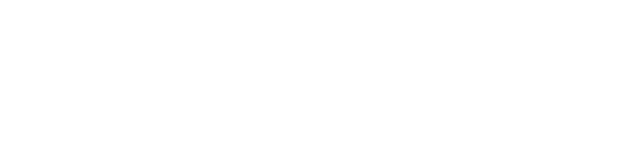
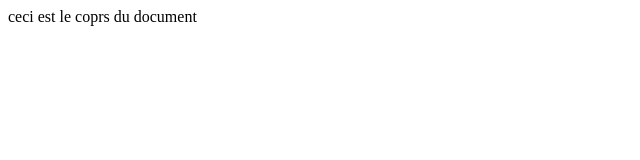
Before and after one commit to geonidas6/noutataa, a plain HTML site: page index.html in a window 1280 px wide. Shown: the whole page, without its empty margins (0-640 px from the left). Drawn offline with Linux system fonts and the light colour scheme.

Commit message:
le coprs du document

```diff
--- a/index.html
+++ b/index.html
@@ -5,6 +5,6 @@
     <title>Title</title>
 </head>
 <body>
-
+ceci est le coprs du document
 </body>
 </html>
```
